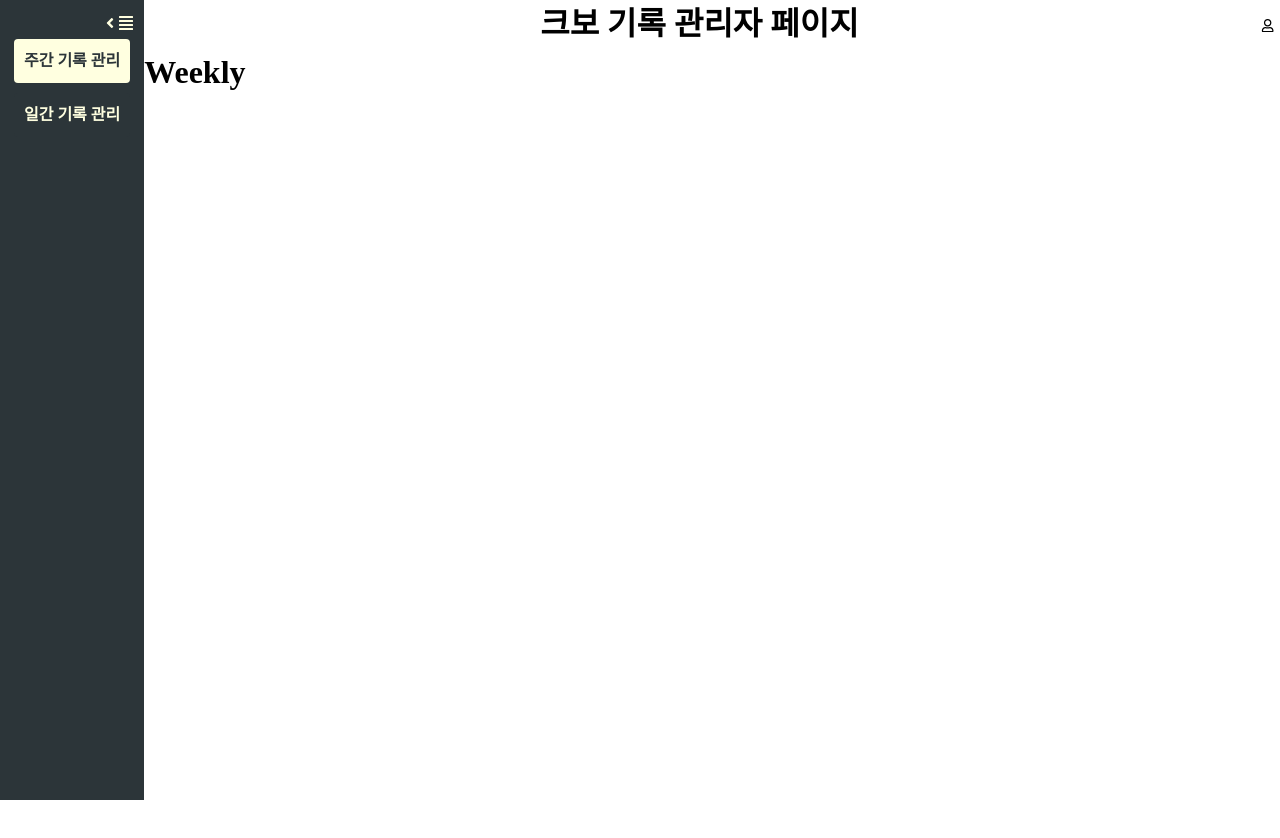
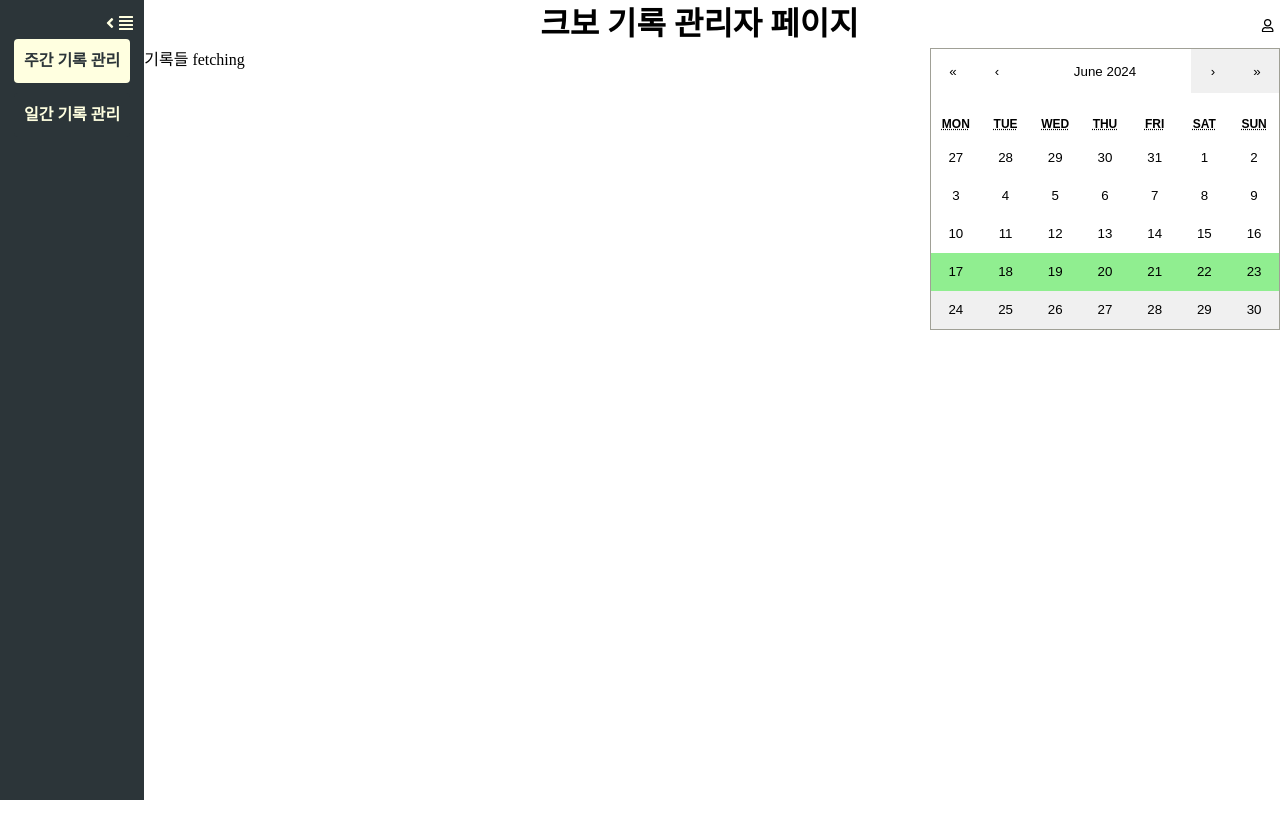
Before and after one commit to jihwan1211/kbo-record-admin, a React (Vite) app: page /weekly in a window 1280 px wide. Shown: the top 838 px of the page. Built offline with nearby package versions, Linux system fonts and the light colour scheme.

Commit message:
달력 컴포넌트 제작

```diff
--- a/package.json
+++ b/package.json
@@ -11,7 +11,9 @@
   },
   "dependencies": {
     "axios": "^1.7.2",
+    "dayjs": "^1.11.11",
     "react": "^18.2.0",
+    "react-calendar": "^5.0.0",
     "react-dom": "^18.2.0",
     "react-hook-form": "^7.52.0",
     "react-icons": "^5.2.1",
--- /dev/null
+++ b/src/components/MyCalender.tsx
@@ -0,0 +1,68 @@
+import styled from "styled-components";
+import Calendar from "react-calendar";
+import { useState } from "react";
+import "react-calendar/dist/Calendar.css";
+import dayjs from "dayjs";
+import weekOfYear from "dayjs/plugin/weekOfYear"; // ES 2015
+import { getWeekRange, compareDate } from "../lib/formatDate";
+dayjs.extend(weekOfYear);
+
+type ValuePiece = Date | null;
+export type DateValue = ValuePiece | [ValuePiece, ValuePiece];
+
+type TileClassNameProps = {
+  date: Date;
+  view: string;
+};
+
+export default function MyCalendar() {
+  const [date, setDate] = useState<DateValue>(new Date());
+  const [dateRange, setdateRange] = useState<string[]>(() => getWeekRange(new Date()));
+  const [weekNum, setWeekNum] = useState<number>(() => dayjs(new Date()).week());
+
+  const handleDateClick = (date: Date) => {
+    setDate(date);
+    setWeekNum(dayjs(date as Date).week());
+    setdateRange(getWeekRange(date));
+  };
+
+  const handleActiveStartDateChange = ({ action, activeStartDate, value, view }: any) => {
+    setWeekNum(dayjs(activeStartDate as Date).week());
+    setdateRange(getWeekRange(activeStartDate));
+    setDate(activeStartDate);
+  };
+
+  const getTileClassName = ({ date, view }: TileClassNameProps): string | null => {
+    if (view === "month") {
+      const isInRange = compareDate(date, dateRange);
+      return isInRange ? "highlight" : null;
+    }
+    return null;
+  };
+
+  return (
+    <CalendarStyle
+      onChange={setDate}
+      onClickDay={handleDateClick}
+      onActiveStartDateChange={handleActiveStartDateChange}
+      value={date}
+      tileClassName={getTileClassName}
+      maxDate={new Date(getWeekRange(new Date())[1])}
+      formatDay={(locale, date) => date.toLocaleString("en", { day: "numeric" })}
+    />
+  );
+}
+
+const CalendarStyle = styled(Calendar)`
+  .react-calendar__tile--active {
+    background-color: #90ee90;
+  }
+  .react-calendar__tile--active:enabled:hover,
+  .react-calendar__tile--active:enabled:focus {
+    background: #90ee90;
+  }
+  .highlight {
+    background-color: #90ee90;
+    color: white;
+  }
+`;
--- /dev/null
+++ b/src/lib/formatDate.ts
@@ -0,0 +1,31 @@
+import { DateValue } from "../components/MyCalender";
+import dayjs from "dayjs";
+
+// 날짜를 빼는 함수
+const subtractDate = (date: DateValue, days: number) => {
+  return dayjs(date as Date)
+    .subtract(days, "day")
+    .format("YYYY-MM-DD");
+};
+
+// 날짜를 더하는 함수
+const addDate = (date: DateValue, days: number) => {
+  return dayjs(date as Date)
+    .add(days, "day")
+    .format("YYYY-MM-DD");
+};
+
+export const getWeekRange = (date: DateValue) => {
+  const mondayDateOfWeek = subtractDate(date, (dayjs(date as Date).day() + 6) % 7);
+  const sundayDateOfWeek = addDate(date, (7 - dayjs(date as Date).day()) % 7);
+
+  return [mondayDateOfWeek, sundayDateOfWeek];
+};
+
+export const compareDate = (selectedDate: Date, dateRange: string[]) => {
+  const fromDate = dayjs(dateRange[0]).startOf("day");
+  const toDate = dayjs(dateRange[1]).startOf("day");
+  const date = dayjs(selectedDate).startOf("day");
+  if (date.isSame(fromDate) || date.isSame(toDate) || (date.isAfter(fromDate) && date.isBefore(toDate))) return true;
+  else return false;
+};
--- a/src/pages/Weekly.tsx
+++ b/src/pages/Weekly.tsx
@@ -1,11 +1,16 @@
 import styled from "styled-components";
+import MyCalendar from "../components/MyCalender";
 
 export default function Weekly() {
   return (
     <WeeklyStyle>
-      <h1>Weekly</h1>
+      <div>기록들 fetching</div>
+      <MyCalendar />
     </WeeklyStyle>
   );
 }
 
-const WeeklyStyle = styled.div``;
+const WeeklyStyle = styled.div`
+  display: flex;
+  justify-content: space-between;
+`;
```
Also changed, not shown: 1 other file (tests, documents, lock files or other folders).
